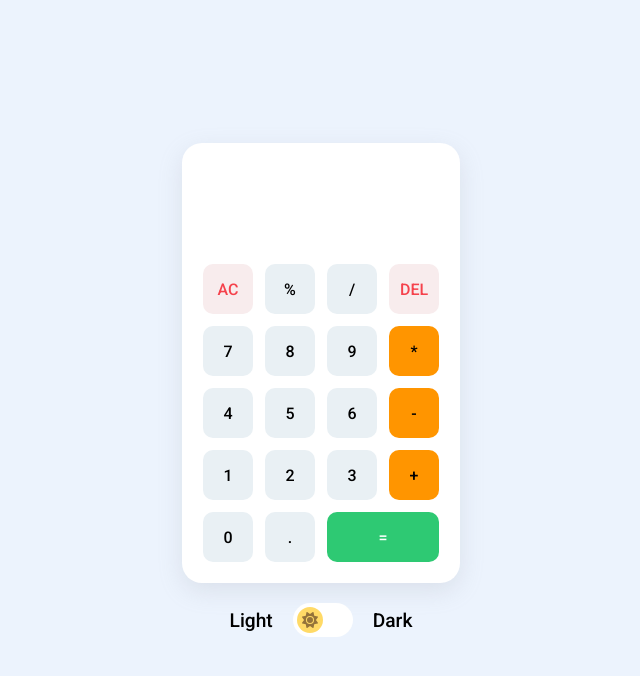
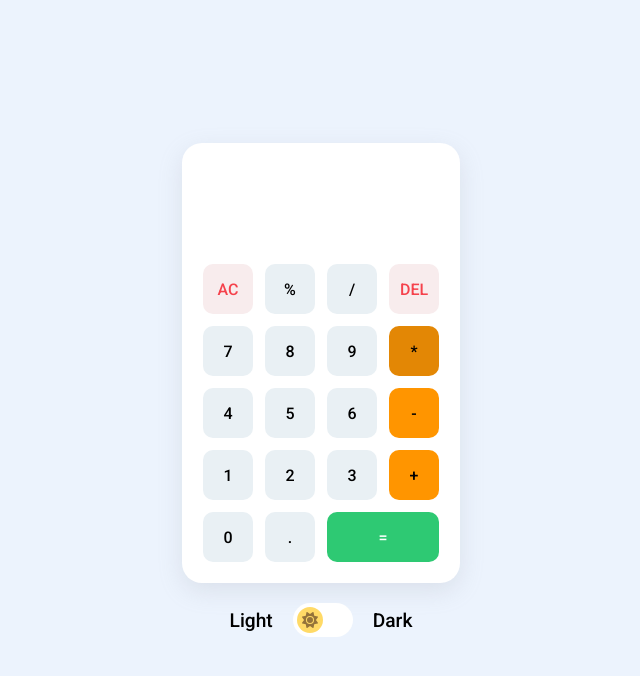
Before and after one commit to D4vc-198/Calculadora, a React (Create React App) app: page / in a window 1280 px wide. In both pictures the pointer is over the button 733 px from the left and 351 px from the top of the page. Shown: the top 676 px of the page, without its empty margins (319-959 px from the left). Built offline with nearby package versions, Linux system fonts and the light colour scheme.

Commit message:
operation basic hover

```diff
--- a/src/styles/App.css
+++ b/src/styles/App.css
@@ -15,6 +15,7 @@
   --Txt-Color-btn-number: #000;
 
   --Bg-btn-operation-basic: #FF9500;
+  --Bg-btn-operation-basic-hover: #e38705;
   --Txt-Color-btn-operation-basic: #000;
 
   --Bg-btn-operation-advanced: #E9F0F4;
--- a/src/styles/CustomButton.css
+++ b/src/styles/CustomButton.css
@@ -37,6 +37,10 @@
     background-color: var(--Bg-btn-operation-basic);
 }
 
+.btn-operation-basic:hover {
+    background-color: var(--Bg-btn-operation-basic-hover);
+}
+
 .btn-operation-advanced {
     background-color: var(--Bg-btn-operation-advanced);
     color: var(--Txt-Color-btn-operation-advanced);
```
